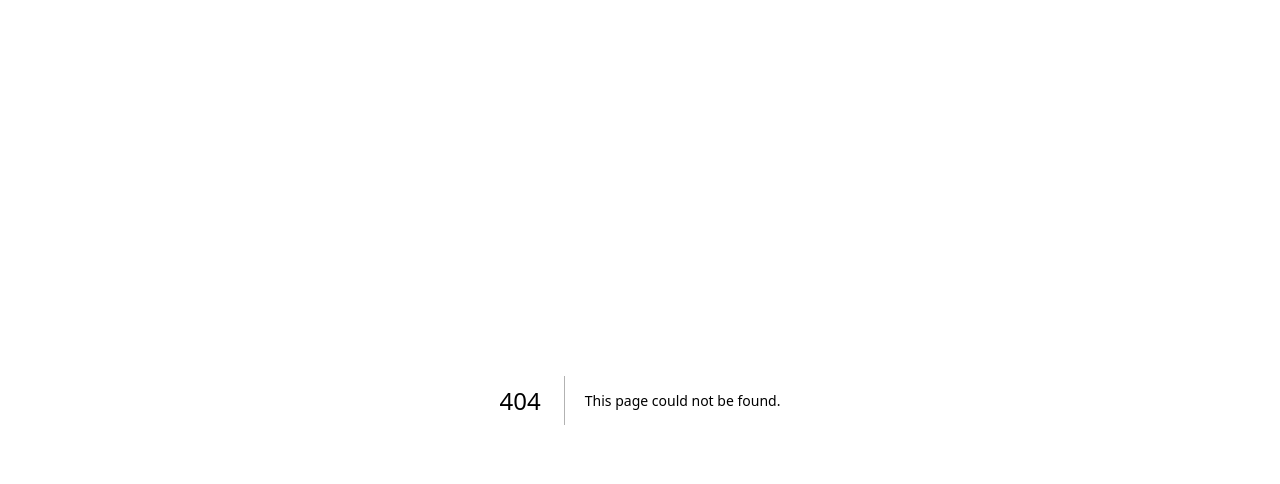
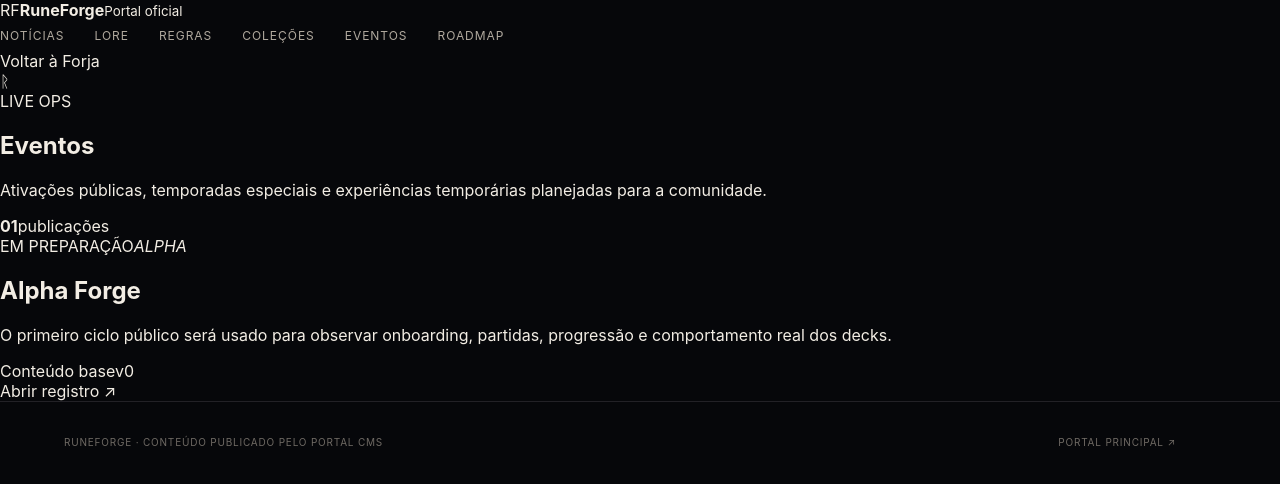
Before and after one commit to EntropiaEKaos/SiteRuneForged, a Next.js app: page /events in a window 1280 px wide. Before the commit this address had no page. Shown: the top 484 px of the page. Built offline with nearby package versions, Linux system fonts and the light colour scheme.

Commit message:
feat(portal): add events public index

```diff
--- /dev/null
+++ b/src/app/events/page.tsx
@@ -0,0 +1,5 @@
+import { PortalSectionIndex } from "@/components/PortalEditorial";
+
+export default function Page() {
+  return <PortalSectionIndex section="events" />;
+}
```
